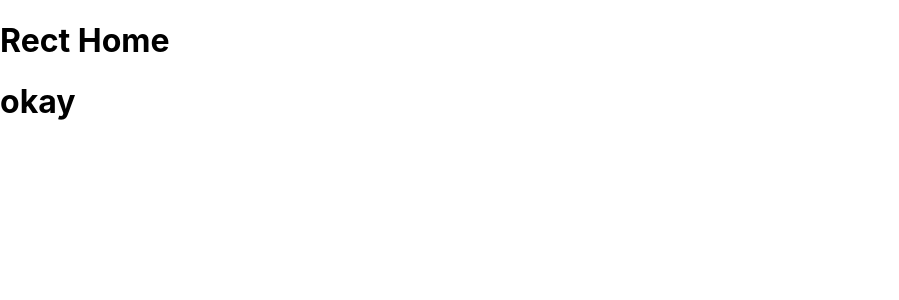
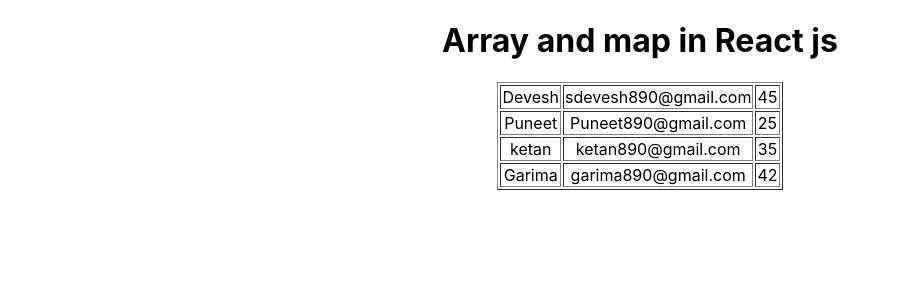
Before and after one commit to sdevesh890/React-Learn, a React (Create React App) app: page / in a window 1280 px wide. Shown: the top 300 px of the page, without its empty margins (0-899 px from the left). Built offline with nearby package versions, Linux system fonts and the light colour scheme.

Commit message:
Array Map list

```diff
--- a/src/App.css
+++ b/src/App.css
@@ -2,38 +2,3 @@
   text-align: center;
   margin: auto;
 }
-
-.App-logo {
-  height: 40vmin;
-  pointer-events: none;
-}
-
-@media (prefers-reduced-motion: no-preference) {
-  .App-logo {
-    animation: App-logo-spin infinite 20s linear;
-  }
-}
-
-.App-header {
-  background-color: #282c34;
-  min-height: 100vh;
-  display: flex;
-  flex-direction: column;
-  align-items: center;
-  justify-content: center;
-  font-size: calc(10px + 2vmin);
-  color: white;
-}
-
-.App-link {
-  color: #61dafb;
-}
-
-@keyframes App-logo-spin {
-  from {
-    transform: rotate(0deg);
-  }
-  to {
-    transform: rotate(360deg);
-  }
-}
--- a/src/App.js
+++ b/src/App.js
@@ -1,12 +1,11 @@
 import './App.css';
-import UseEffec from './Hooks/UseEffec';
+import Arraymap from './Components/Arraymap';
 function App()
 {
 
    return(
-       <div>
-       <h1>Rect Home</h1>
-       <UseEffec/>
+       <div className='App'>
+       <Arraymap/>
        </div>
 
    );
--- /dev/null
+++ b/src/Components/Arraymap.js
@@ -0,0 +1,35 @@
+import React from "react";
+
+function Arraymap()
+{
+    // const student = ["Devesh","Puneet","ketan","Garima"];
+
+    // for(let i=0; i<student.length; i++)
+    // {
+    //     console.log(student[i]);
+    // }
+    const student = [
+        {name:"Devesh" ,email:"sdevesh890@gmail.com",marks:45} ,
+        {name:"Puneet" ,email:"Puneet890@gmail.com",marks:25},
+        {name:"ketan" ,email:"ketan890@gmail.com",marks:35},
+        {name:"Garima" ,email:"garima890@gmail.com",marks:42}
+    ]
+    return(
+        <div>
+            <h1>Array and map in React js </h1>
+            <table border="1"align="center">
+            {
+               student.map((data)=>
+                  <tr>
+                    <td>{data.name}</td>
+                    <td>{data.email}</td>
+                    <td>{data.marks}</td>
+                  </tr>
+               )
+            }
+             </table>
+        </div>
+    );
+}
+
+export default Arraymap;
--- /dev/null
+++ b/src/style.css
@@ -0,0 +1,5 @@
+.primary
+{
+    color: yellow;
+    background-color: black;
+}
--- /dev/null
+++ b/src/style.module.css
@@ -0,0 +1,5 @@
+.heading
+{
+    color: skyblue;
+    background-color: black;
+}
```
Also changed, not shown: src/Components/Styling.js (added, +16 -0 lines).
